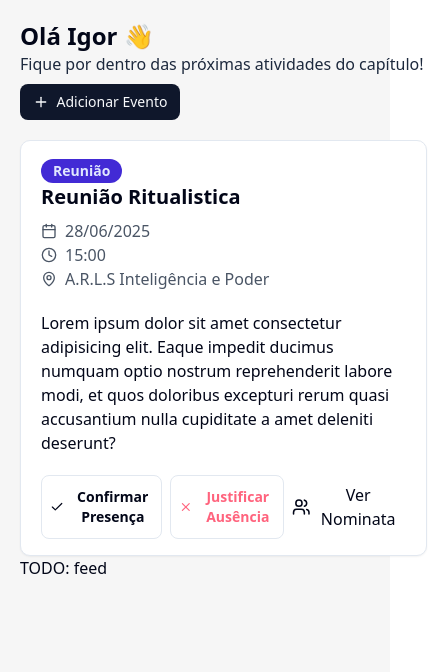
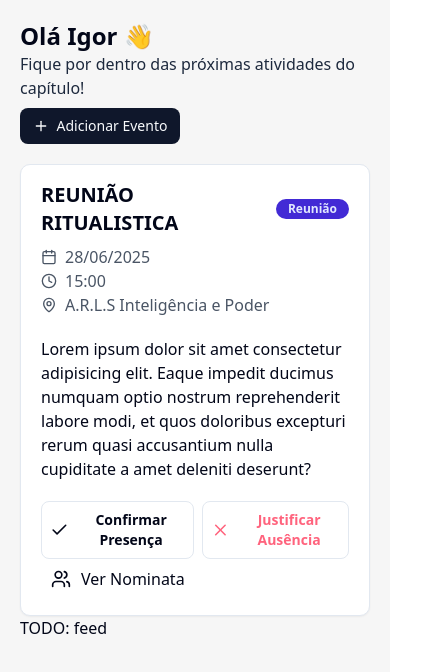
Before and after one commit to igorcol/site-tmmf, a Next.js app: page / in a window 390 px wide. Shown: the top 672 px of the page, 447 px wide, since content can reach past the window. Built offline with nearby package versions, Linux system fonts and the light colour scheme.

Commit message:
EventCard Responsividade

```diff
--- a/components/EventCard.tsx
+++ b/components/EventCard.tsx
@@ -9,14 +9,16 @@ const EventCard = () => {
   return (
     <div className="bg-white w-full rounded-lg shadow-xs border border-border py-4 px-5 flex flex-col space-y-5">
       {/* Dados */}
-      <div className="w-full space-y-2">
+      <div className="w-full space-y-2 flex flex-col max-md:items-start">
         {/* Titulo */}
-        <div className="flex flex-row justify-between">
-          <div>
-            <div className="badge badge-primary rounded-xl w-max px-3 font-semibold">
+        <div className="flex flex-row justify-between max-md:flex-col">
+          <div className="flex flex-row items-center justify-center gap-2">
+            <h1 className="font-bold text-xl uppercase">
+              Reunião Ritualistica
+            </h1>
+            <div className="badge badge-primary badge-sm rounded-xl w-max px-3 font-semibold">
               Reunião
             </div>
-            <h1 className="font-bold text-xl">Reunião Ritualistica</h1>
           </div>
 
           {/* Badge Presença */}
@@ -27,6 +29,7 @@ const EventCard = () => {
                 isPresente ? "badge-success" : "badge-error"
               )}
             >
+              {isPresente ? <Check height={15} /> : <X height={15} />}
               {isPresente ? "Presente" : "Ausente"}
             </div>
           )}
@@ -57,7 +60,7 @@ const EventCard = () => {
       </div>
 
       {/* Confirmação */}
-      <div className="flex flex-row justify-between">
+      <div className="flex flex-row justify-between max-md:flex-col max-md:items-start">
         {/* Btns */}
         <div className="flex flex-row gap-2">
           {/* Confirmar */}
```
